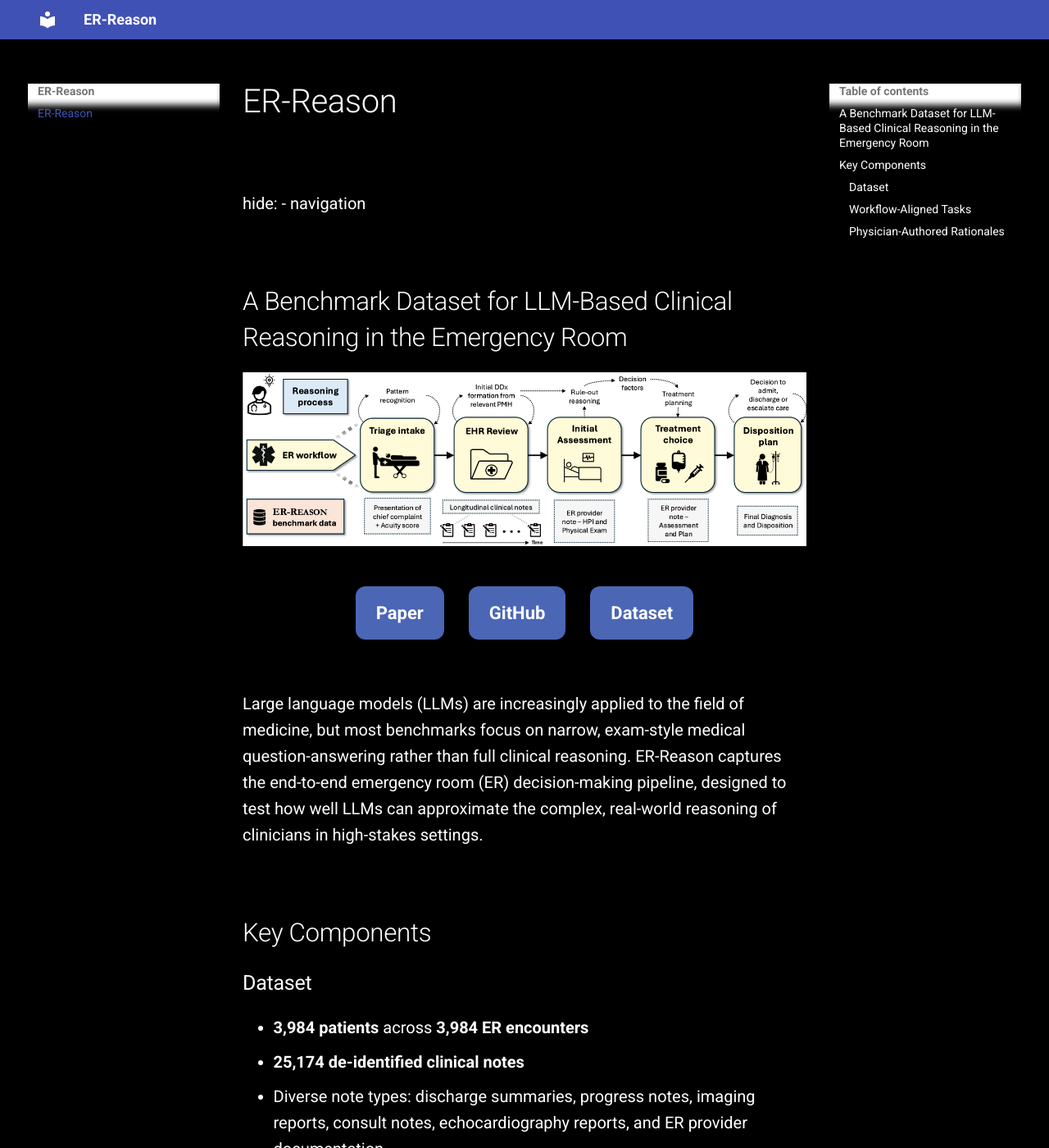
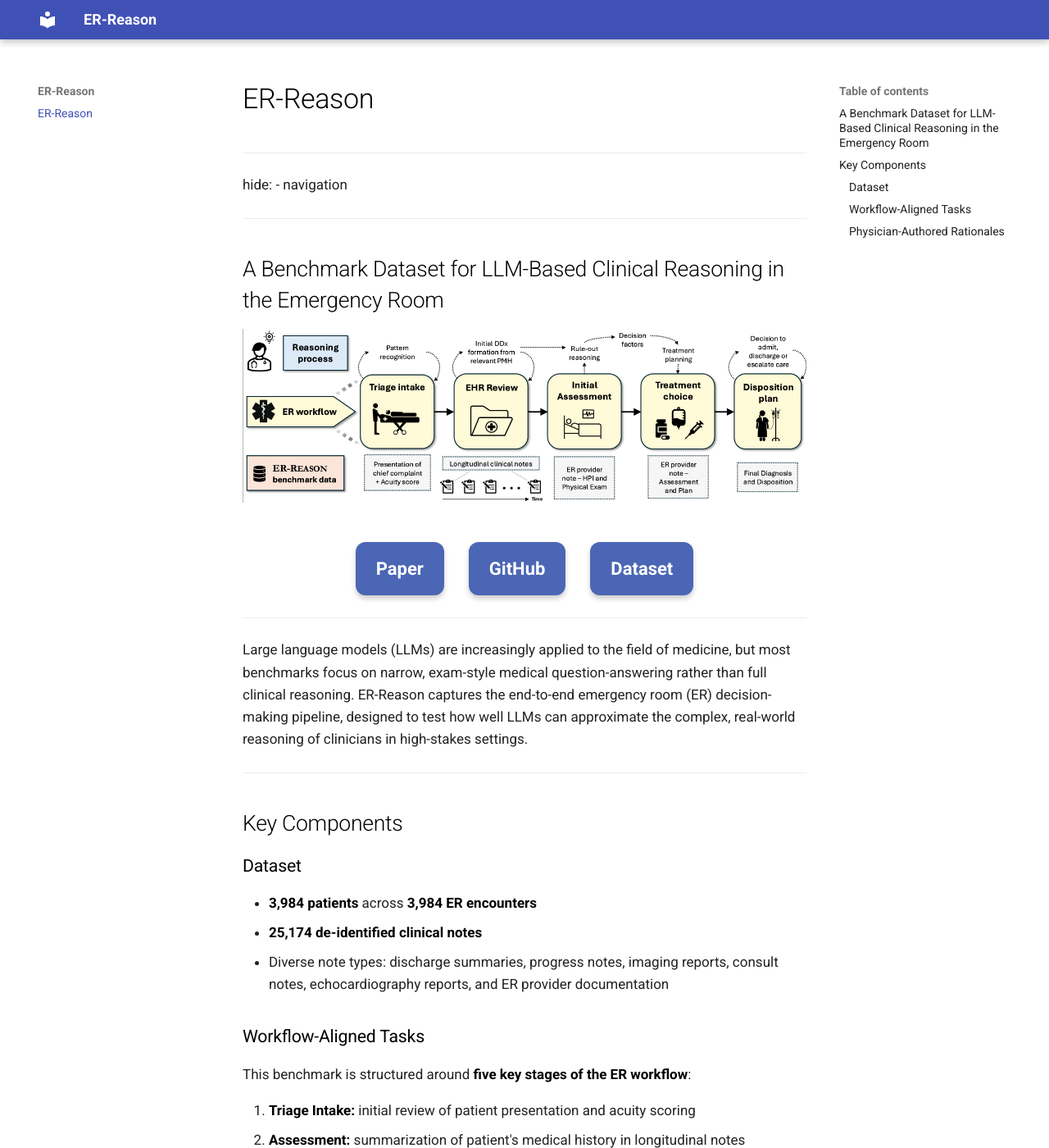
Before and after one commit to AlaaLab/ER-Reason, an MkDocs documentation site: the page built from docs/index.md, in a window 1280 px wide and 1400 px high. Shown: the whole window at 82% size. Built offline with MkDocs 1.6.1 and Material for MkDocs 9.7.7, drawn with Linux system fonts in a browser that asks for light colours.

Commit message:
Update extra.css

```diff
--- a/docs/stylesheets/extra.css
+++ b/docs/stylesheets/extra.css
@@ -1,18 +1,6 @@
-/* Force dark background for the entire site */
-html,
-body,
-.md-main,
-.md-main__inner,
-.md-content,
-.md-sidebar--primary,
-.md-sidebar--secondary {
-  background-color: #000000 !important;
-  color: #ffffff !important;
-}
-
-/* Make the main body text a bigger font */
+/* Main body text font size */
 .md-typeset {
-  font-size: 1rem !important;
+  font-size: 0.85rem !important;
 }
 
 /* Styles for the individual boxes */
@@ -27,8 +15,8 @@ body,
   display: flex !important;
   justify-content: center !important;
   align-items: center !important;
-  background-color: #4b66b4 !important;
-  color: #ffffff !important;
+  background-color: #4b66b4 !important; /* purple box */
+  color: #ffffff !important;           /* white text inside */
   padding: 15px 25px !important;
   font-size: 1.1rem !important;
   font-weight: bold !important;
@@ -43,7 +31,7 @@ body,
   box-shadow: 0 6px 8px rgba(0, 0, 0, 0.25) !important;
 }
 
-/* Ensure all headings and strong text are white */
+/* All headings in black */
 .md-typeset h1,
 .md-typeset h2,
 .md-typeset h3,
@@ -51,7 +39,7 @@ body,
 .md-typeset h5,
 .md-typeset h6,
 .md-typeset strong {
-  color: #ffffff !important;
+  color: #000000 !important;
 }
 
 /* Remove hyperlink from site name */
```
